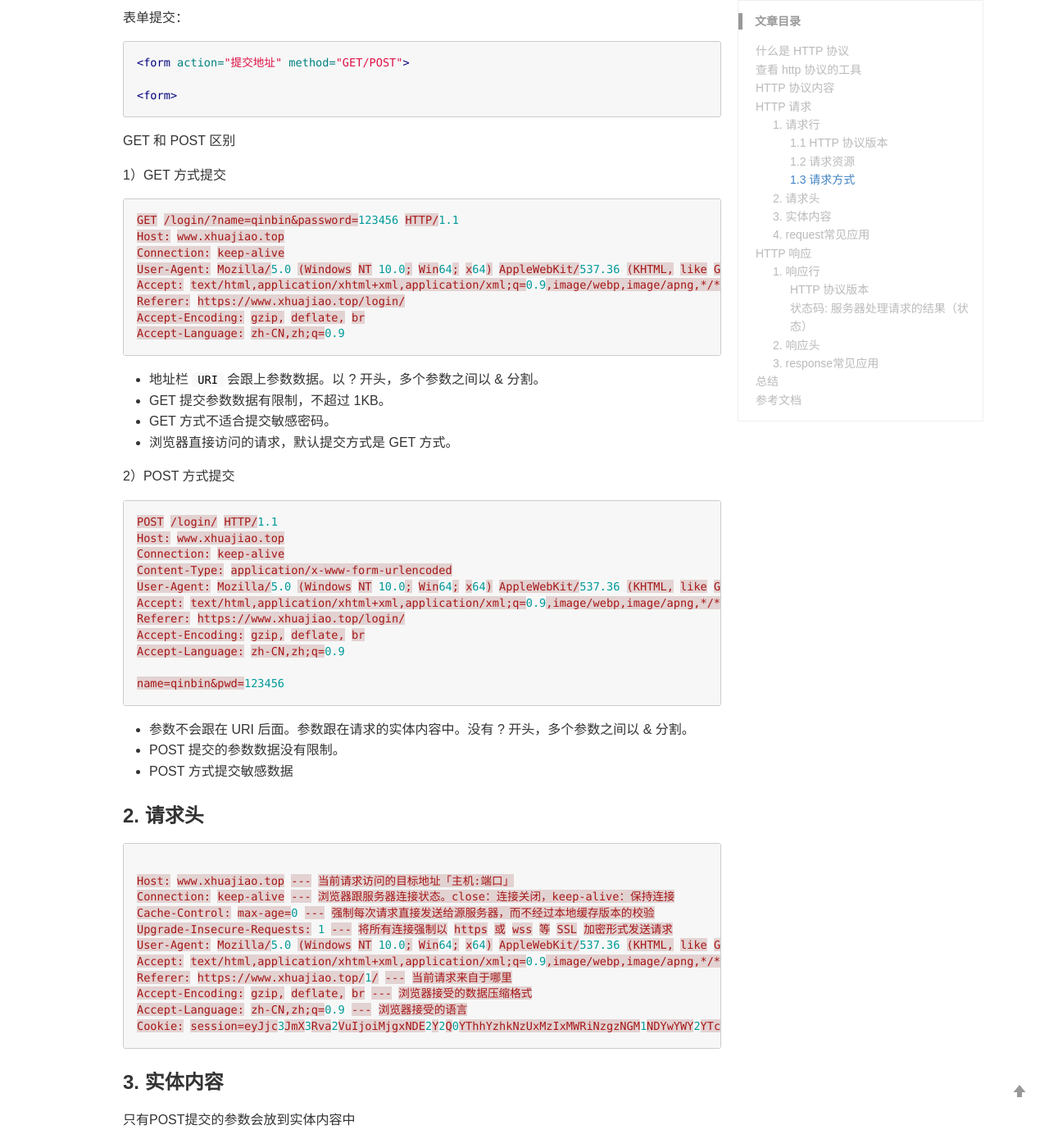
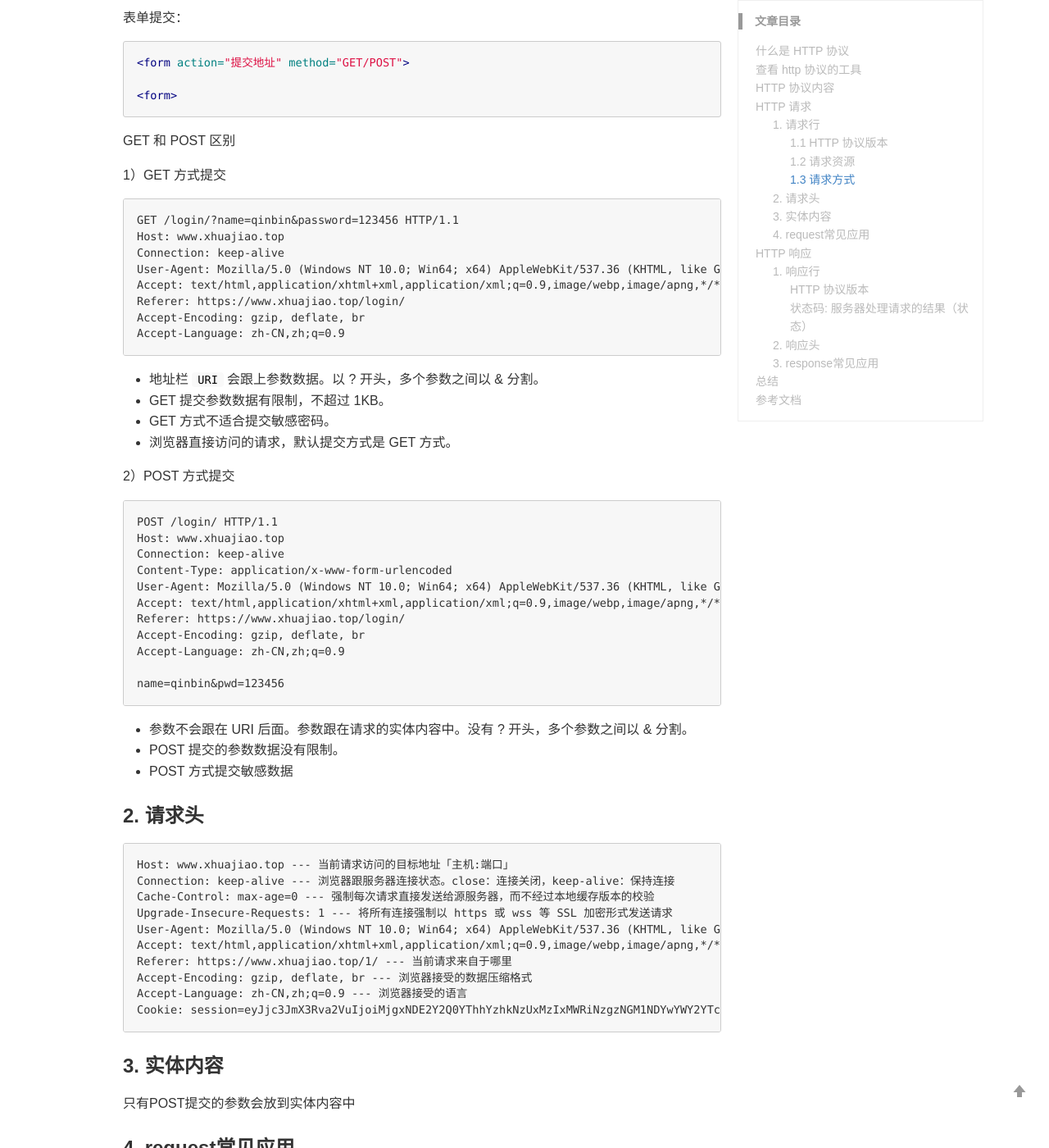
Before and after one commit to PininQ/PininQ.github.io, a Jekyll site: the page built from _posts/Http/2018-07-22-http-protocol-understand.md, in a window 1280 px wide and 1400 px high, scrolled down 3114 px. Shown: the whole window at 82% size. Built offline with Jekyll 4.4.1, drawn with Linux system fonts in a browser that asks for light colours; comment, search, counter and statistics services are not loaded; some of the changed text lies outside the part shown.

Commit message:
update article(http)

````diff
--- a/_posts/Http/2018-07-22-http-protocol-understand.md
+++ b/_posts/Http/2018-07-22-http-protocol-understand.md
@@ -44,7 +44,7 @@ Host: www.xhuajiao.top
 ##  HTTP 协议内容
 
 请求「浏览器 -> 服务器」
-```json
+```
 GET /video/21/1/ HTTP/1.1
 Host: www.xhuajiao.top
 Connection: keep-alive
@@ -60,7 +60,7 @@ Cookie: session=eyJjc3JmX3Rva2VuIjoiMjgxNDE2Y2Q0YThhYzhkNzUxMzIxMWRiNzgzNGM1NDYw
 
 
 响应「服务器 -> 浏览器」
-```json
+```
 HTTP/1.1 200 OK
 Server: nginx/1.12.0
 Date: Mon, 30 Jul 2018 09:01:40 GMT
@@ -123,7 +123,7 @@ PS：所以，在网站中没有用到的资源引用最好是删除，以减少
 GET 和 POST 区别
 
 1）GET 方式提交
-```json
+```
 GET /login/?name=qinbin&password=123456 HTTP/1.1
 Host: www.xhuajiao.top
 Connection: keep-alive
@@ -141,7 +141,7 @@ Accept-Language: zh-CN,zh;q=0.9
 
 2）POST 方式提交
 
-```json
+```
 POST /login/ HTTP/1.1
 Host: www.xhuajiao.top
 Connection: keep-alive
@@ -159,8 +159,7 @@ name=qinbin&pwd=123456
 - POST 方式提交敏感数据
 
 ### 2. 请求头
-```json
-
+```
 Host: www.xhuajiao.top --- 当前请求访问的目标地址「主机:端口」
 Connection: keep-alive --- 浏览器跟服务器连接状态。close：连接关闭，keep-alive：保持连接
 Cache-Control: max-age=0 --- 强制每次请求直接发送给源服务器，而不经过本地缓存版本的校验
````
